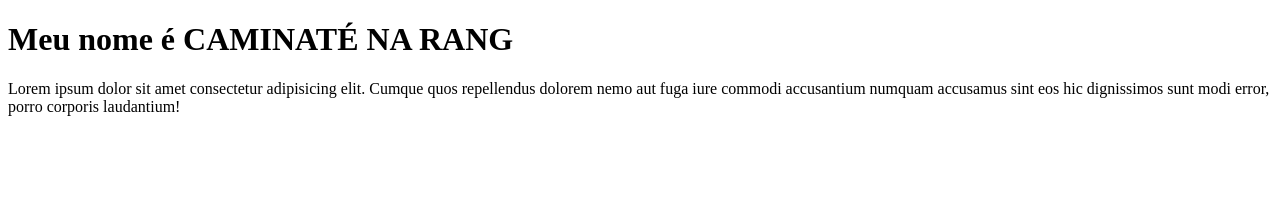
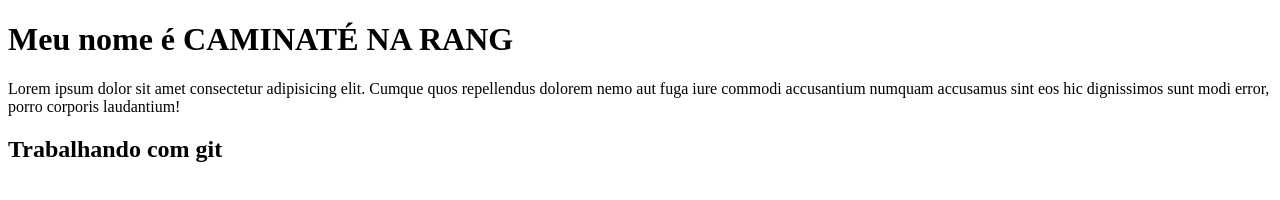
Before and after one commit to caminatenarang98/portfolio_caminate, a plain HTML site: page index.html in a window 1280 px wide. Drawn offline with Linux system fonts and the light colour scheme.

```diff
--- a/index.html
+++ b/index.html
@@ -12,6 +12,7 @@
     <p>Lorem ipsum dolor sit amet consectetur adipisicing elit. Cumque quos repellendus dolorem nemo aut fuga iure
         commodi accusantium numquam accusamus sint eos hic dignissimos sunt modi error, porro corporis laudantium!
     </p>
+    <h2>Trabalhando com git</h2>
 </body>
 
 </html>
```
